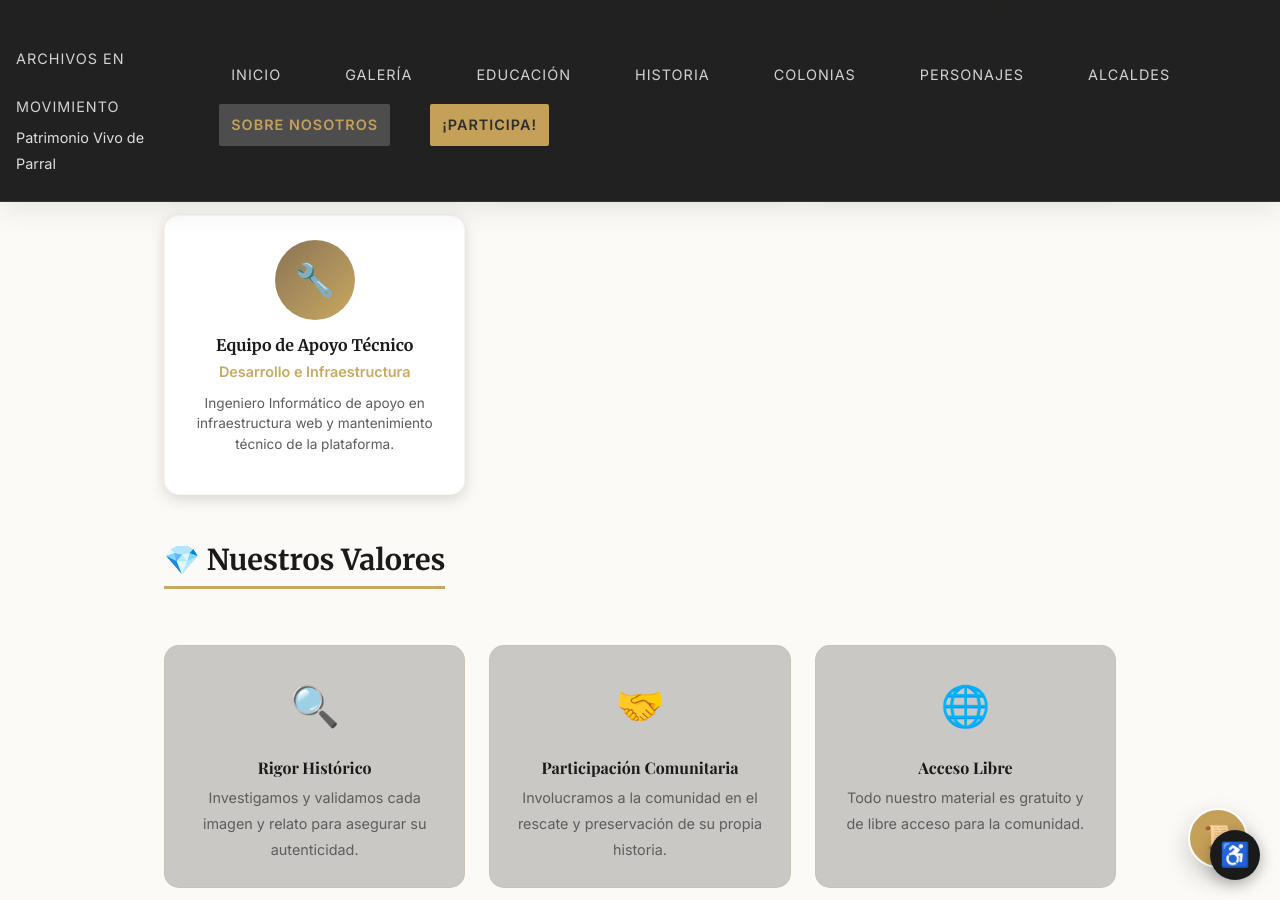
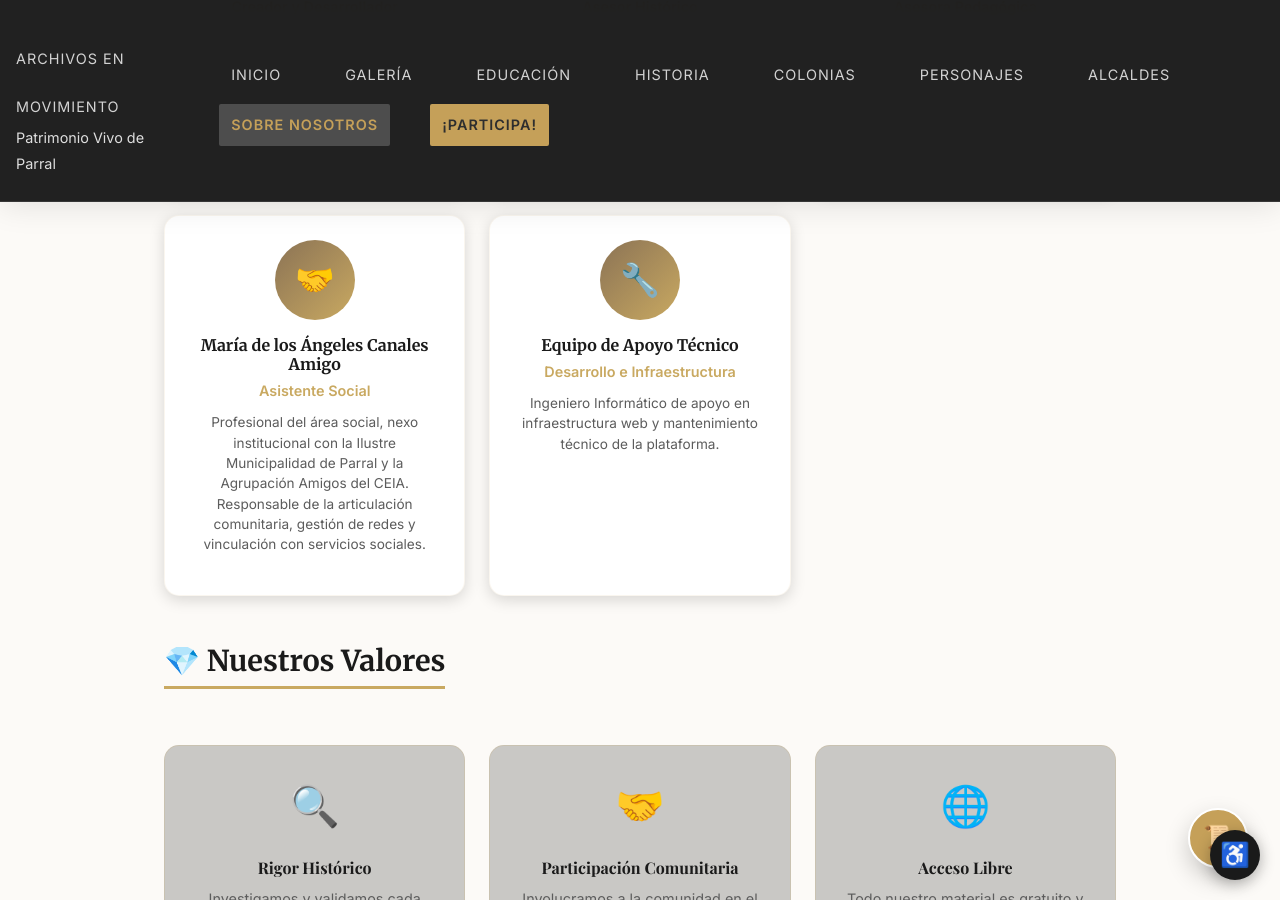
Before and after one commit to Juanpi2024/fotos-parral, a Jekyll site: the page built from sobre.html, in a window 1280 px wide and 900 px high, scrolled down 2605 px. Built offline with Jekyll 4.4.1, drawn with Linux system fonts in a browser that asks for light colours; some web fonts are replaced.

Commit message:
Agregar María de los Ángeles Canales Amigo al equipo del proyecto

```diff
--- a/sobre.html
+++ b/sobre.html
@@ -474,6 +474,17 @@
                 </div>
 
                 <div class="team-card">
+                    <div class="team-avatar">🤝</div>
+                    <h4>María de los Ángeles Canales Amigo</h4>
+                    <p class="role">Asistente Social</p>
+                    <p class="bio">
+                        Profesional del área social, nexo institucional con la Ilustre Municipalidad de Parral
+                        y la Agrupación Amigos del CEIA. Responsable de la articulación comunitaria,
+                        gestión de redes y vinculación con servicios sociales.
+                    </p>
+                </div>
+
+                <div class="team-card">
                     <div class="team-avatar">🔧</div>
                     <h4>Equipo de Apoyo Técnico</h4>
                     <p class="role">Desarrollo e Infraestructura</p>
```
